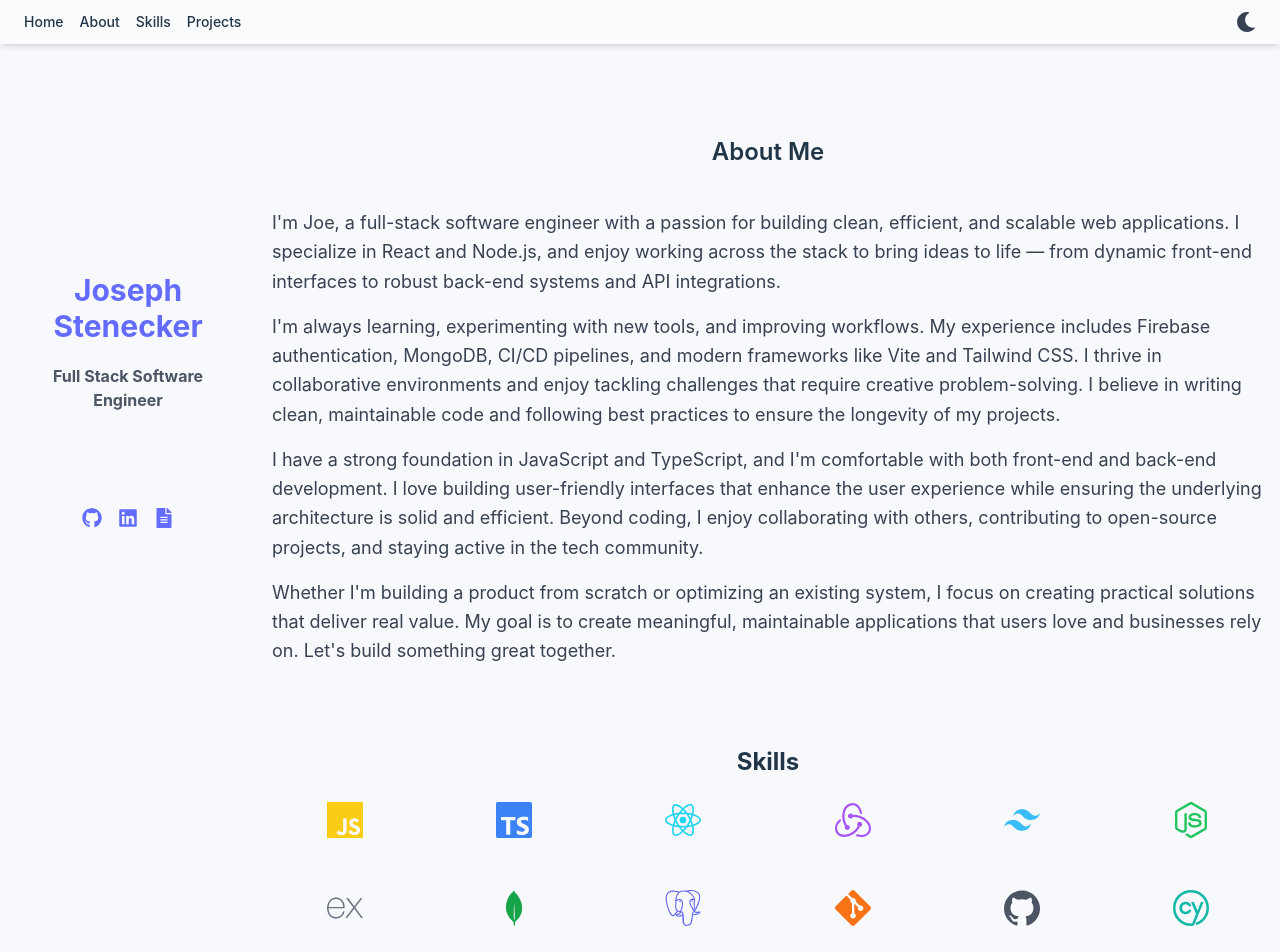
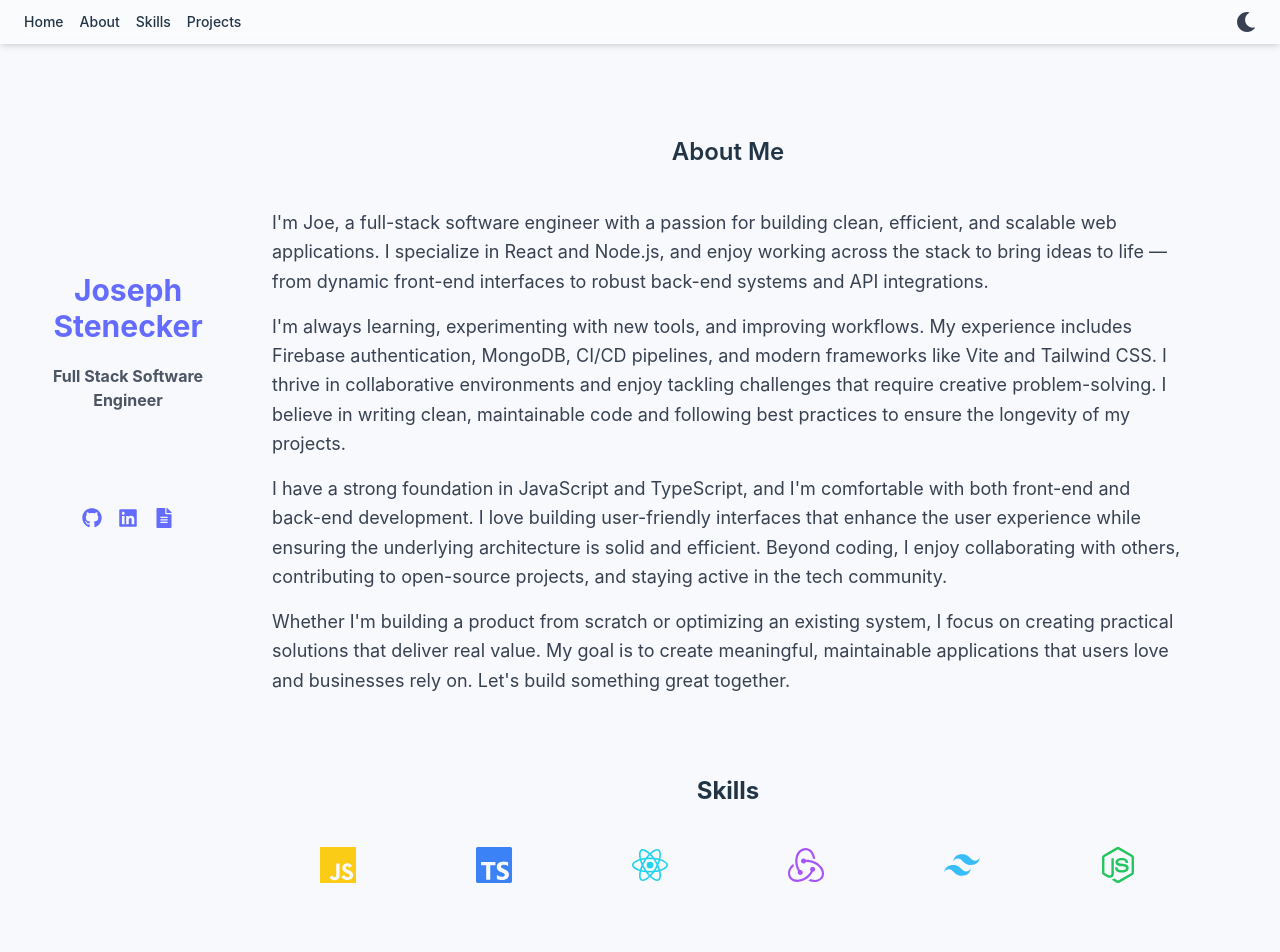
Before and after one commit to jstenecker/Portfolio_Frontend, a React (Vite) app: page / in a window 1280 px wide. Shown: the top 952 px of the page. Built offline with nearby package versions, Linux system fonts and the light colour scheme.

Commit message:
fixed scaling for different screen sizes Added margin on right side of screen

```diff
--- a/src/pages/home/Home.jsx
+++ b/src/pages/home/Home.jsx
@@ -63,7 +63,7 @@ const Home = () => {
 
 
       {/* Main Content */}
-      <div className="flex-1 lg:ml-64 pt-20 px-4 max-w-screen-x1 w-full mx-auto mt-4 space-y-5">
+      <div className="flex-1 lg:ml-64 pt-20 px-4 max-w-screen-x1 w-full mx-auto mt-4 lg:mr-20 space-y-5">
         <section id="landing" className="space-y-4 lg:mb-1 sm:mb-16">
           <div className="lg:hidden text-center space-y-4">
             <h1 className="text-3xl font-bold">Joseph Stenecker</h1>
@@ -103,7 +103,7 @@ const Home = () => {
         </section>
 
         <section id="skills">
-          <h2 className="text-2xl font-bold mt-20 mb-6 text-center">Skills</h2>
+          <h2 className="text-2xl font-bold mt-20 lg:mb-10 text-center">Skills</h2>
           <div className="grid grid-cols-3 sm:grid-cols-4 md:grid-cols-6 gap-6 justify-items-center">
             {skills.map((skill, index) => (
               <motion.div
@@ -114,7 +114,7 @@ const Home = () => {
                 transition={{ type: "spring", stiffness: 300, damping: 20, delay: index * 0.05 }}
                 viewport={{ once: true }}
               >
-                <div className="text-4xl transition-transform group-hover:scale-110">{skill.icon}</div>
+                <div className="text-4xl transition-transform mb-10 group-hover:scale-110">{skill.icon}</div>
                 <span className="text-sm mt-2 opacity-0 group-hover:opacity-100 transition-opacity duration-300 text-text">
                   {skill.label}
                 </span>
```
